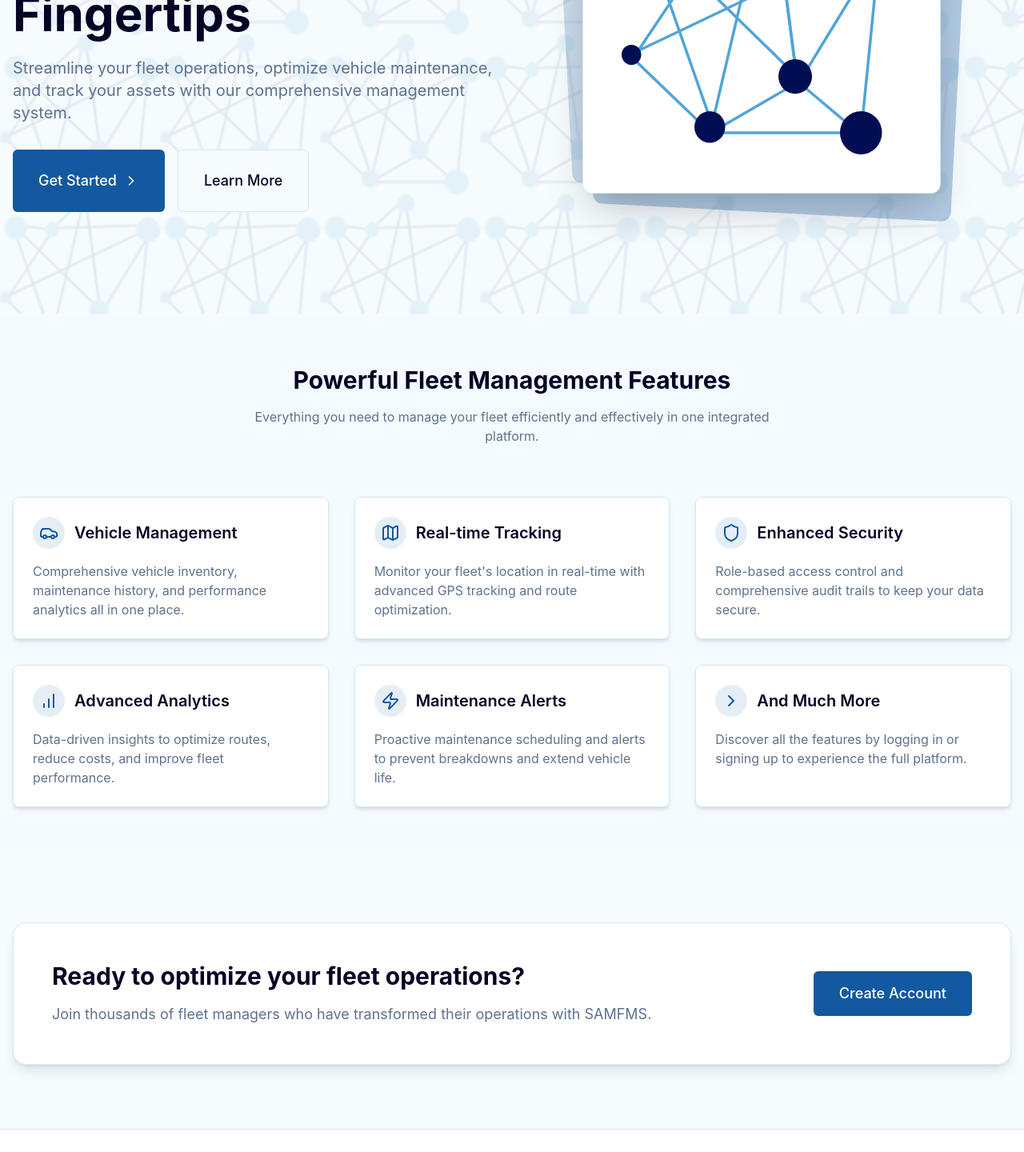
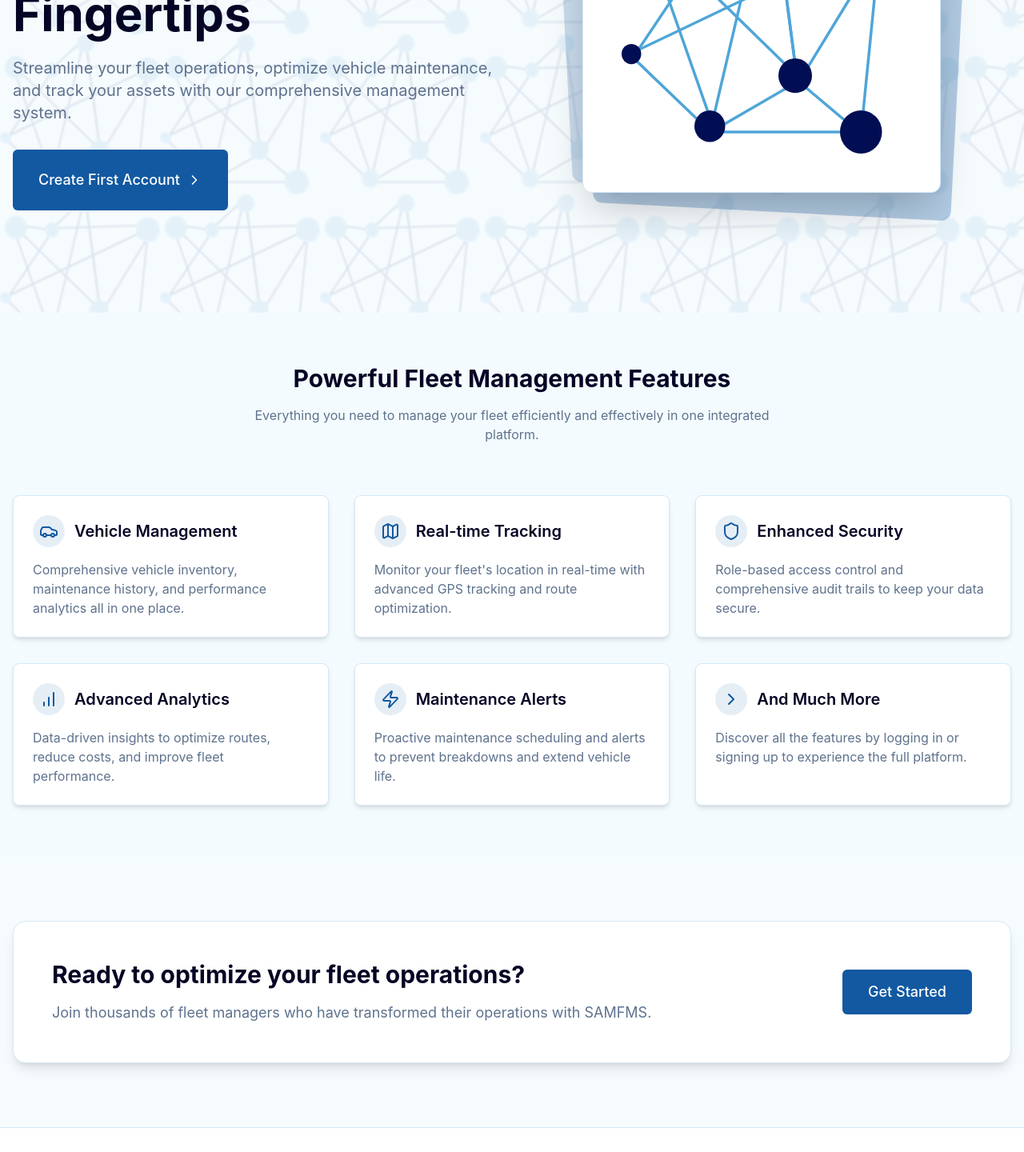
Before and after one commit to COS301-SE-2025/SAMFMS, a React (Create React App) app in the folder Frontend/samfms/: page / in a window 1280 px wide. Shown: the part 357-1797 px from the top of the page at 80% size. Built offline with nearby package versions, Linux system fonts and the light colour scheme; no server answers.

Commit message:
feat(landing-page) improved buttons

```diff
--- a/Frontend/samfms/src/pages/Landing.jsx
+++ b/Frontend/samfms/src/pages/Landing.jsx
@@ -118,22 +118,14 @@ const Landing = () => {
                             <p className="text-xl text-muted-foreground mb-8">
                                 Streamline your fleet operations, optimize vehicle maintenance, and track your assets with our comprehensive management system.
                             </p>
-                            <div className="flex flex-wrap gap-4">
+                            <div>
                                 <Button
                                     size="lg"
                                     onClick={handleGetStarted}
                                     className="bg-primary hover:bg-primary/90 text-white px-8 py-6 h-auto text-lg font-medium flex items-center gap-2 transform transition-all duration-300 hover:scale-105"
                                 >
-                                    Get Started
+                                    {hasExistingUsers ? 'Login to Account' : 'Create First Account'}
                                     <ChevronRight size={20} />
-                                </Button>
-                                <Button
-                                    variant="outline"
-                                    size="lg"
-                                    className="px-8 py-6 h-auto text-lg font-medium"
-                                    onClick={() => navigate('/help')}
-                                >
-                                    Learn More
                                 </Button>
                             </div>
                         </div>
@@ -219,7 +211,7 @@ const Landing = () => {
                             onClick={handleGetStarted}
                             className="bg-primary hover:bg-primary/90 px-8 h-14 text-lg font-medium"
                         >
-                            {hasExistingUsers ? 'Login Now' : 'Create Account'}
+                            {hasExistingUsers ? 'Login Now' : 'Get Started'}
                         </Button>
                     </div>
                 </div>
```
